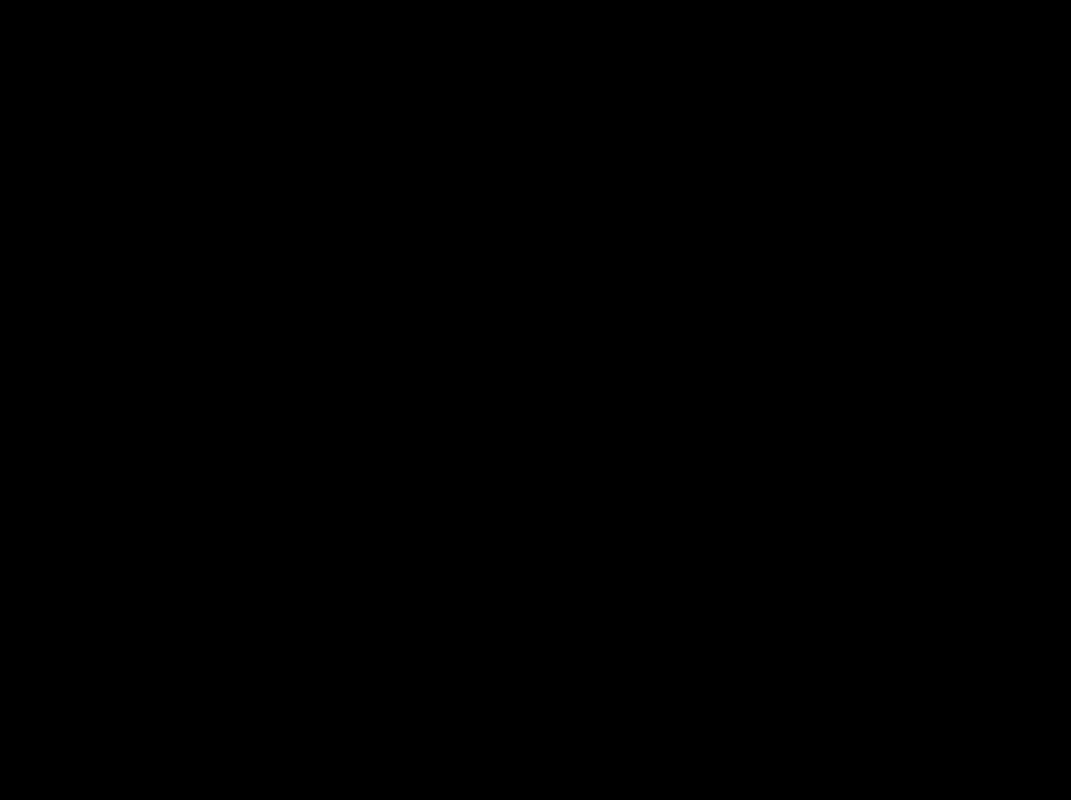
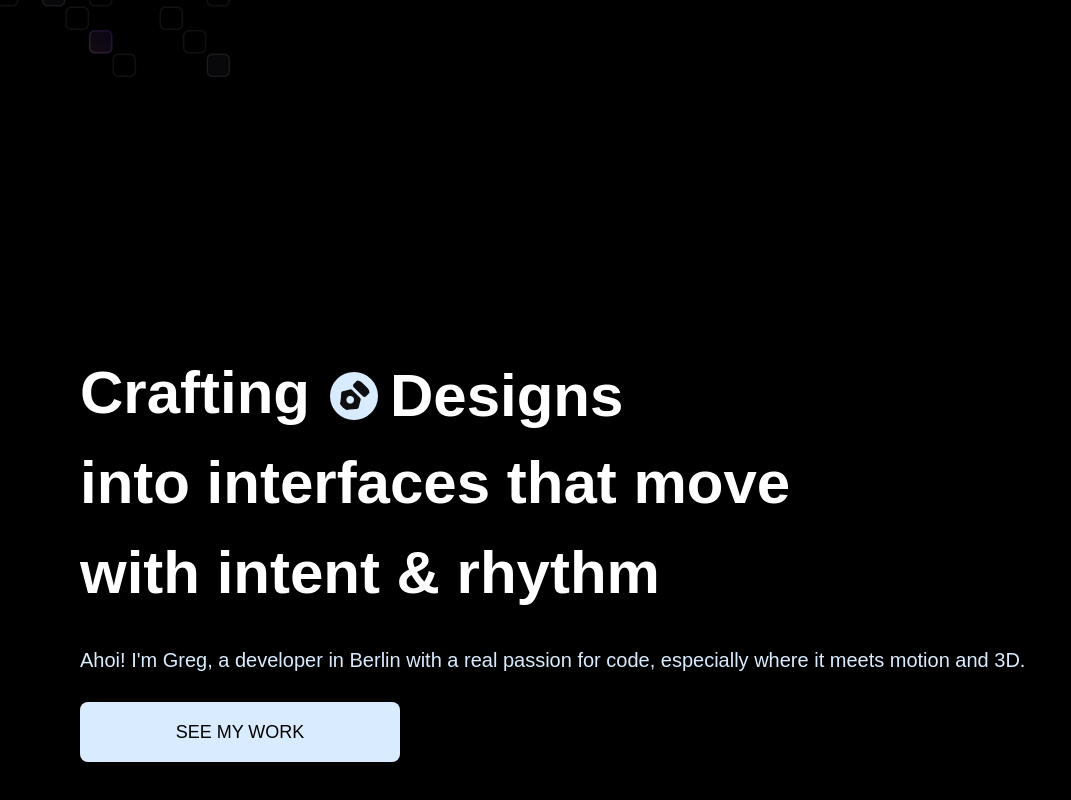
Before and after one commit to greg-motion-dev/greg-t-portfolio, a Next.js app: page / in a window 1280 px wide. Shown: the part 250-1050 px from the top of the page, without its empty margins (0-1071 px from the left). Before the commit the page ends 800 px from the top, so only its background shows below. Built offline with nearby package versions, Linux system fonts and the light colour scheme; a web font is replaced by a local one.

Commit message:
Hero section part 1 done.

```diff
--- a/src/app/page.tsx
+++ b/src/app/page.tsx
@@ -1,9 +1,11 @@
+"use client";
+
+import Hero from "@/sections/Hero";
+
 export default function Home() {
   return (
-    <main>
-      <div>
-        <h1 className="text-3xl underline">Welcome to my portfolio</h1>
-      </div>
-    </main>
+    <>
+      <Hero />
+    </>
   );
 }
--- /dev/null
+++ b/src/components/Button.tsx
@@ -0,0 +1,38 @@
+"use client";
+
+import React from "react";
+
+export interface ButtonProps {
+  text: string;
+  className?: string;
+  id?: string;
+  href?: string;
+  onClick?: (e: React.MouseEvent<HTMLAnchorElement>) => void;
+}
+
+const Button: React.FC<ButtonProps> = ({
+  text,
+  className,
+  id,
+  href = "#",
+  onClick,
+}) => {
+  return (
+    <a
+      id={id}
+      href={href}
+      onClick={onClick}
+      className={`${className ?? ""} cta-wrapper`}
+    >
+      <div className="cta-button group">
+        <div className="bg-circle" />
+        <p className="text">{text}</p>
+        <div className="arrow-wrapper">
+          <img src="/images/arrow-down.svg" alt="arrow" />
+        </div>
+      </div>
+    </a>
+  );
+};
+
+export default Button;
--- /dev/null
+++ b/src/constants/index.tsx
@@ -0,0 +1,15 @@
+export interface WordItem {
+  readonly text: string;
+  readonly imgPath: string;
+}
+
+export const words: readonly WordItem[] = [
+  { text: "Ideas", imgPath: "/images/ideas.svg" },
+  { text: "Concepts", imgPath: "/images/concepts.svg" },
+  { text: "Designs", imgPath: "/images/designs.svg" },
+  { text: "Code", imgPath: "/images/code.svg" },
+  { text: "Ideas", imgPath: "/images/ideas.svg" },
+  { text: "Concepts", imgPath: "/images/concepts.svg" },
+  { text: "Designs", imgPath: "/images/designs.svg" },
+  { text: "Code", imgPath: "/images/code.svg" },
+] as const;
--- /dev/null
+++ b/src/sections/Hero.tsx
@@ -0,0 +1,57 @@
+"use client";
+
+import React from "react";
+import { words } from "@/constants";
+import Button from "@/components/Button";
+
+const Hero: React.FC = () => {
+  return (
+    <section id="hero" className="relative overflow-hidden">
+      <div className="absolute top-0 left-0 z-10"></div>
+      <img src="/images/bg.png" alt="background" />
+      <div className="hero-layout">
+        {/* LEFT CONTENT */}
+        <header className="flex flex-col justify-center md:w-full w-screen md:px-20 px-5">
+          <div className="flex flex-col gap-7">
+            <div className="hero-text">
+              <h1>
+                Crafting
+                <span className="slide">
+                  <span className="wrapper">
+                    {words.map((word, index) => (
+                      <span
+                        key={`${word.text}-${index}`}
+                        className="flex items-center md:gap-3 gap-1 pb-2"
+                      >
+                        <img
+                          src={word.imgPath}
+                          alt={word.text}
+                          className="xl:size-12 md:size-10 size-7 md:p-2 p-1 rounded-full bg-white-50"
+                        />
+                        <span>{word.text}</span>
+                      </span>
+                    ))}
+                  </span>
+                </span>
+              </h1>
+              <h1>into interfaces that move</h1>
+              <h1>with intent & rhythm</h1>
+            </div>
+            <p className="text-white-50 md:text-xl relative z-10 pointer-events-none">
+              Ahoi! I'm Greg, a developer in Berlin with a real passion for
+              code, especially where it meets motion and 3D.
+            </p>
+            <Button
+              className="md:w-80 md:h-16 w-60 h-12"
+              id="button"
+              text="See my work"
+            />
+          </div>
+        </header>
+        {/* RIGHT CONTENT */}
+      </div>
+    </section>
+  );
+};
+
+export default Hero;
```
